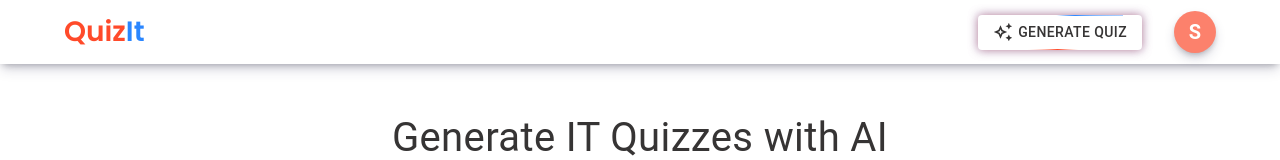
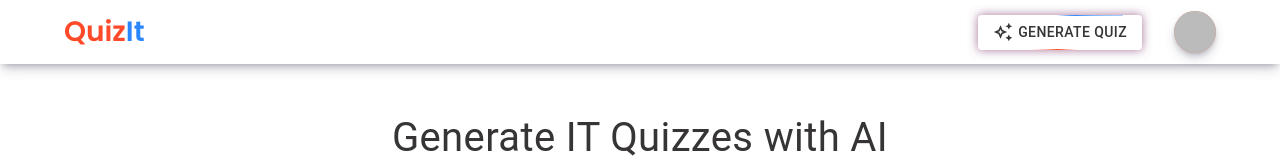
Before and after one commit to ramsaoji/QuizIt-Frontend, a React (Vite) app: page /generate-quiz in a window 1280 px wide. Shown: the top 160 px of the page. Built offline with nearby package versions, Linux system fonts and the light colour scheme; no server answers; sample sign-in values are in the browser's storage.

Commit message:
added img for avatar

```diff
--- a/src/components/Navbar/Navbar.jsx
+++ b/src/components/Navbar/Navbar.jsx
@@ -1,7 +1,6 @@
 import React, { useState } from "react";
 import {
   Box,
-  Button,
   useMediaQuery,
   Avatar,
   Menu,
@@ -123,6 +122,8 @@ const Navbar = () => {
             >
               <Avatar
                 className={styles.avatar}
+                alt={currentUser?.displayName}
+                src={currentUser?.photoURL}
                 sx={{
                   width: isSmallScreen ? 36 : 42,
                   height: isSmallScreen ? 36 : 42,
@@ -130,9 +131,7 @@ const Navbar = () => {
                   fontWeight: 600,
                   bgcolor: "#fc816c",
                 }}
-              >
-                {currentUser?.displayName[0]}
-              </Avatar>
+              />
             </IconButton>
           </Tooltip>
           <Menu
@@ -180,7 +179,11 @@ const Navbar = () => {
                 color: "#363434",
               }}
             >
-              <Avatar /> {currentUser?.displayName}
+              <Avatar
+                alt={currentUser?.displayName}
+                src={currentUser?.photoURL}
+              />
+              {currentUser?.displayName}
             </MenuItem>
             <Divider />
             <MenuItem onClick={handleSignOut}>
```
